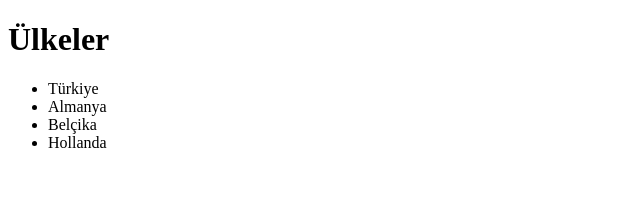
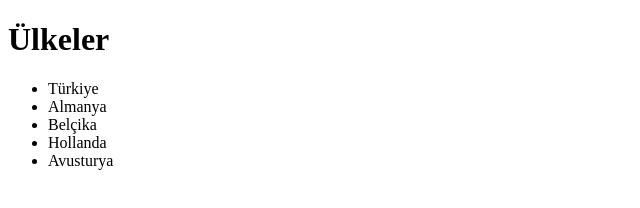
Before and after one commit to mithatfaruk/T-102, a plain HTML site: page index.HTML in a window 1280 px wide. Shown: the full height of the page, 0-640 px from the left. Drawn offline with Linux system fonts and the light colour scheme.

Commit message:
third commit

```diff
--- a/index.HTML
+++ b/index.HTML
@@ -13,6 +13,7 @@
     <li>Almanya</li>
     <li>Belçika</li>
     <li>Hollanda</li>
+    <li>Avusturya</li>
   </ul>
 </body>
 </html>
```
